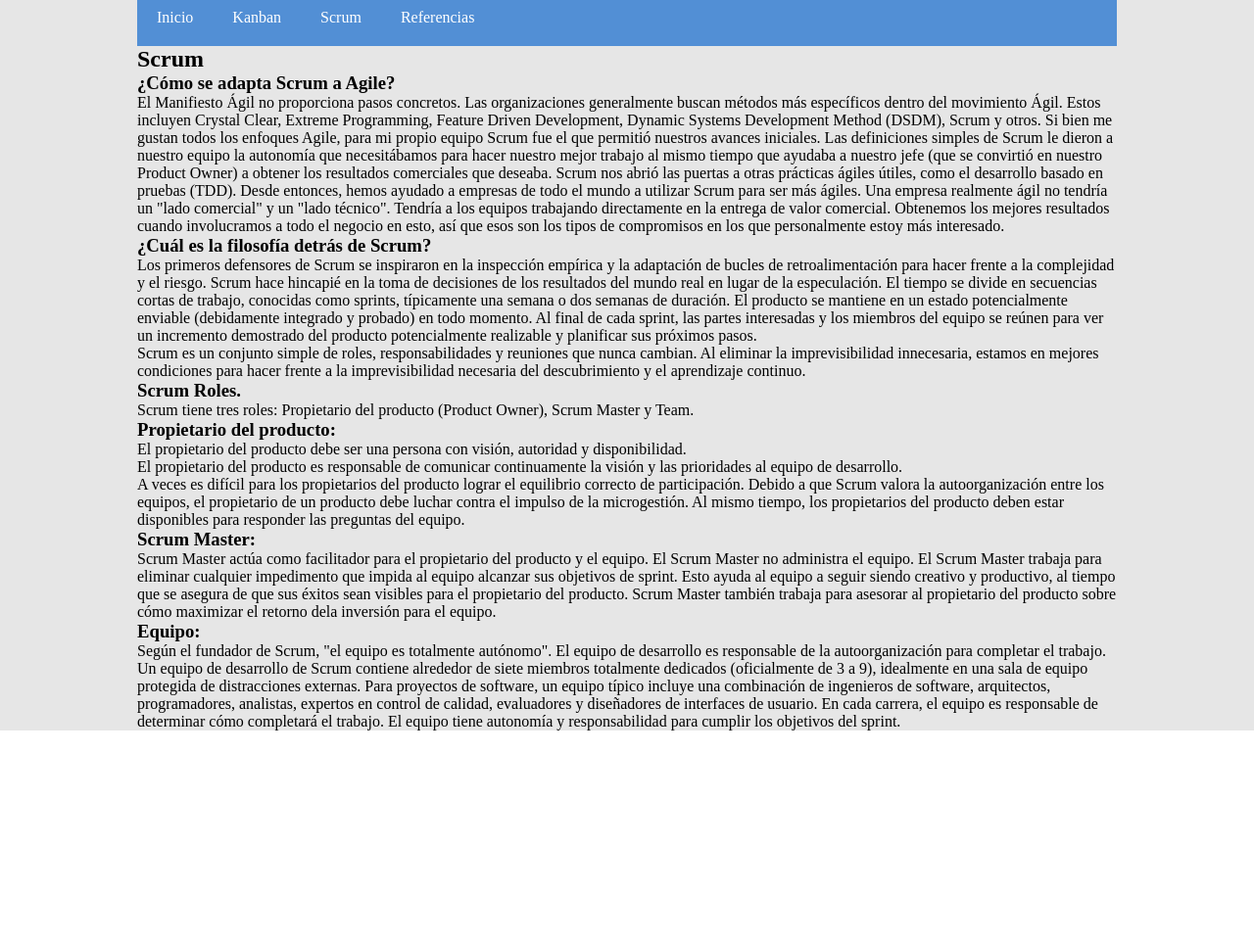
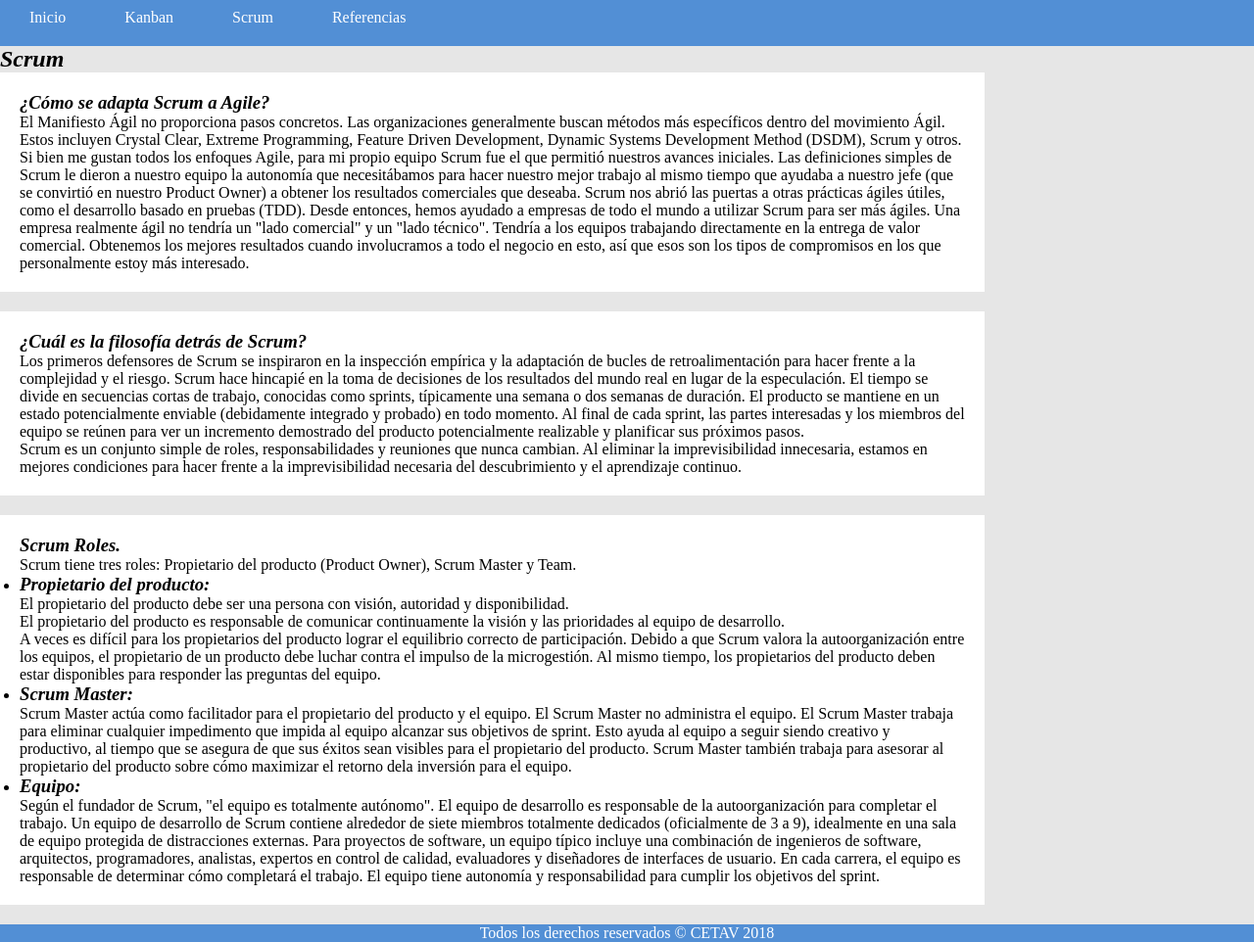
Before and after one commit to LilMonRod/agile-development-software, a plain HTML site: page scrum.html in a window 1280 px wide. Shown: the part 66-1028 px from the top of the page at 98% size. Before the commit the page ends 812 px from the top, so only its background shows below. Drawn offline with Linux system fonts and the light colour scheme.

Commit message:
modificado css y centrando informacion

```diff
--- a/Kanban.html
+++ b/Kanban.html
@@ -1,10 +1,10 @@
 <!DOCTYPE html>
-<html lang="en">
+<html lang="es">
 <head>
     <meta charset="UTF-8">
     <meta name="viewport" content="width=device-width, initial-scale=1.0">
     <meta http-equiv="X-UA-Compatible" content="ie=edge">
-    <link rel="shorcut icon" tipe="tipe/-icon" href="img/agile.png">
+    <link href="img/agile.png" rel="icon">
     <link rel="styleSheet" href="css/stilos.css"> <!--link externo-->
     <script src="js/script.js"></script>
     <title>Agile software development</title>
@@ -26,10 +26,15 @@
         </nav>
     </header>
     <!-- contenido-->
-    <div id="content">
+    <section class="main">
+      <section class="articles">
+        <article>
         <h2>La metodología Kanban.</h2>
         <p> La metodología Kanban está ganando gran popularidad en corporaciones y empresas de todo el mundo como una manera de gestionar el trabajo de forma fluida…. Proveniente de Japón, Kanban es un símbolo visual que se utiliza para desencadenar una acción. A menudo se representa en un tablero Kanban para reflejar los procesos de su flujo de trabajo.</p>
         <p>Kanban, representada por una tarjeta Kanban, se moverá a través de las diversas etapas de su trabajo hasta su finalización. A menudo se habla de él como un método de extracción, de forma que usted tira de sus tareas a través de su flujo de trabajo, ya que permite a los usuarios mover de sitio libremente las tareas en un entorno de trabajo basado en el equipo.</p>
+        </article>
+
+        <article>
         <h3>¿Cómo funciona Kanban?</h3>
         <p>Visualice lo que hace (su flujo de trabajo): Una visualización de todas sus tareas y elementos en una tabla contribuirá a que todos los miembros de su equipo se mantengan al corriente con su trabajo.
             Limite la cantidad de Trabajo en Proceso (límites del TEP): Establezca metas asequibles. Mantenga el equilibrio de su flujo de trabajo mediante la limitación de los trabajos en proceso para prevenir el exceso de compromiso en la cantidad de tareas que será incapaz de terminar.
@@ -37,6 +42,9 @@
             Lectura fácil de indicadores visuales: Conozca lo que está ocurriendo de un solo vistazo. Utilice tarjetas de colores para distinguir los Tipos de trabajo, Prioridades, Etiquetas, Fechas límite y más.
             Identifique los cuellos de botella y elimine lo que resulta descartable: Aproveche al máximo los plazos y ciclos de ejecución, del Flujo Acumulativo y de los informes de tiempo. Estos criterios le permitirán evaluar su rendimiento, detectar los problemas y ajustar el flujo de trabajo en consecuencia.</p>
         <p>Incluso hasta el método Kanban más básico producirá un aumento en el rendimiento. Una distribución simple de las tareas, sumado a una monitorización de su flujo de trabajo y el realizar los ajustes apropiados a lo largo del proceso incrementarán su eficiencia. Un equipo de desarrollo de software contratado por la BBC Worldwide London ha experimentado unas mejoras formidables en el transcurso de 12 meses, luego de la implementación de Kanban. Su tiempo de entrega se ha visto reducido en un 37% y la consistencia en la entrega ha repuntado un 47%. ¡Y este no es un caso aislado! Numerosos equipos que han implementado el método Kanban han informado de una mejora extraordinaria en sus plazos de ejecución y tiempos de entrega.</p>
+        </article>
+
+        <article>
         <h3>¿Cuáles son los beneficios clave?</h3>
         <ol>
           <li>Estímulo del rendimiento. Análisis profundo y estimaciones que permiten medir su rendimiento. Detección de cualquier problema existente y ajuste del flujo de trabajo para ganar en eficiencia. El método Kanban es muy flexible y le permite perfeccionar sus procesos para obtener los mejores resultados.</li>
@@ -45,7 +53,11 @@
 
           <li>Distribución del trabajo. Una cómoda visión general de los trabajos en curso y menos tiempo dedicado a la distribución y presentación de los trabajos. Las estimaciones son imperfectas, por consiguiente, un flujo constante de tareas reducirá su tiempo de espera y el tiempo dedicado a la asignación de tareas. Usted selecciona sus tareas, por tanto no tendrá que esperar a que la tarea vaya hacia usted.</li>
         </ol>
-
-    </div>
+        </article>
+      </section>
+    </section>
+    <footer><!--pie de pagina-->
+      <p>Todos los derechos reservados &copy; CETAV 2018</p>
+  </footer>
 </body>
 </html>
--- a/css/stilos.css
+++ b/css/stilos.css
@@ -8,14 +8,14 @@ body{
 #encabezado, h1 {
     color: #1f1f1f;
 }
-#content {
-    width: 1000px;
-    margin: 0px auto;
-    font-family: 'Times New Roman', Times, serif;
+
+h1, h2, h3 {
+    font-style: italic;
+
 }
 header, .main ,footer{
     width: 100%;
-    max-width: 1000px;
+    max-width: 1300px;
     margin: 0px auto;
 }
 header nav{
@@ -36,7 +36,7 @@ nav ul li a{
     text-decoration: none;
     color: white;
     display: block; /*para que los elementos sean en block y ni inline*/
-    padding: 20px 20px;/*para hacer espaciado entre el menu principal*/
+    padding: 20px 30px;/*para hacer espaciado entre el menu principal*/
 }
 nav ul li a:hover{
     background: #3669a3;
@@ -55,6 +55,10 @@ nav>ul>li:hover div{
     background: white;
     margin-bottom: 20px;
 }
+li> a{
+    color: #528fd5;
+}
+
 a .boton-leer{
     text-decoration:none;
     background-color: #e6e6e6;
@@ -71,20 +75,16 @@ aside{
     padding: 20px;
     box-sizing: border-box;
 }
-html {
-    background-image: url("img/tapiz.jpg");
 
-    background-repeat: repeat;
-}
 img.circulo {
 	width: 50px;
 	position: relative;
 	float: left;
 }
 footer{
-    background: #000;
+    background:  #528fd5;
     color: white;
     clear: both;
-    padding:10px 0px ;
+    padding:0px 0px ;
     text-align: center;
 }
--- a/scrum.html
+++ b/scrum.html
@@ -1,10 +1,10 @@
 <!DOCTYPE html>
-<html lang="en">
+<html lang="es">
 <head>
     <meta charset="UTF-8">
     <meta name="viewport" content="width=device-width, initial-scale=1.0">
     <meta http-equiv="X-UA-Compatible" content="ie=edge">
-    <link rel="shorcut icon" tipe="tipe/-icon" href="img/agile.png">
+    <link href="img/agile.png" rel="icon">
     <link rel="styleSheet" href="css/stilos.css"> <!--link externo-->
     <script src="js/script.js"></script>
     <title>Agile software development</title>
@@ -26,25 +26,43 @@
         </nav>
       </header>
       <!-- contenido-->
-      <div id="content">
+      <section class="main">
+        <section class="articles">
           <h2>Scrum</h2>
+          <article>
             <h3>¿Cómo se adapta Scrum a Agile?</h3>
             <p>El Manifiesto Ágil no proporciona pasos concretos. Las organizaciones generalmente buscan métodos más específicos dentro del movimiento Ágil. Estos incluyen Crystal Clear, Extreme Programming, Feature Driven Development, Dynamic Systems Development Method (DSDM), Scrum y otros. Si bien me gustan todos los enfoques Agile, para mi propio equipo Scrum fue el que permitió nuestros avances iniciales. Las definiciones simples de Scrum le dieron a nuestro equipo la autonomía que necesitábamos para hacer nuestro mejor trabajo al mismo tiempo que ayudaba a nuestro jefe (que se convirtió en nuestro Product Owner) a obtener los resultados comerciales que deseaba. Scrum nos abrió las puertas a otras prácticas ágiles útiles, como el desarrollo basado en pruebas (TDD). Desde entonces, hemos ayudado a empresas de todo el mundo a utilizar Scrum para ser más ágiles. Una empresa realmente ágil no tendría un "lado comercial" y un "lado técnico". Tendría a los equipos trabajando directamente en la entrega de valor comercial. Obtenemos los mejores resultados cuando involucramos a todo el negocio en esto, así que esos son los tipos de compromisos en los que personalmente estoy más interesado.</p>
+          </article>
+
+          <article>
             <h3>¿Cuál es la filosofía detrás de Scrum?</h3>
             <p>Los primeros defensores de Scrum se inspiraron en la inspección empírica y la adaptación de bucles de retroalimentación para hacer frente a la complejidad y el riesgo. Scrum hace hincapié en la toma de decisiones de los resultados del mundo real en lugar de la especulación. El tiempo se divide en secuencias cortas de trabajo, conocidas como sprints, típicamente una semana o dos semanas de duración. El producto se mantiene en un estado potencialmente enviable (debidamente integrado y probado) en todo momento. Al final de cada sprint, las partes interesadas y los miembros del equipo se reúnen para ver un incremento demostrado del producto potencialmente realizable y planificar sus próximos pasos.</p>
             <p>Scrum es un conjunto simple de roles, responsabilidades y reuniones que nunca cambian. Al eliminar la imprevisibilidad innecesaria, estamos en mejores condiciones para hacer frente a la imprevisibilidad necesaria del descubrimiento y el aprendizaje continuo.</p>
+          </article>
+
+          <article>
             <h3>Scrum Roles.</h3>
             <p>Scrum tiene tres roles: Propietario del producto (Product Owner), Scrum Master y Team.</p>
-        <h3>Propietario del producto:</h3>
+
+            <ul>
+              <li><h3>Propietario del producto:</h3>
                 <p>El propietario del producto debe ser una persona con visión, autoridad y disponibilidad.</p>
                 <p>El propietario del producto es responsable de comunicar continuamente la visión y las prioridades al equipo de desarrollo.</p>
                 <p>A veces es difícil para los propietarios del producto lograr el equilibrio correcto de participación. Debido a que Scrum valora la autoorganización entre los equipos, el propietario de un producto debe luchar contra el impulso de la microgestión. Al mismo tiempo, los propietarios del producto deben estar disponibles para responder las preguntas del equipo.</p>
-        <h3>Scrum Master:</h3>
+              </li>
+              <li><h3>Scrum Master:</h3>
                 <p>Scrum Master actúa como facilitador para el propietario del producto y el equipo. El Scrum Master no administra el equipo. El Scrum Master trabaja para eliminar cualquier impedimento que impida al equipo alcanzar sus objetivos de sprint. Esto ayuda al equipo a seguir siendo creativo y productivo, al tiempo que se asegura de que sus éxitos sean visibles para el propietario del producto. Scrum Master también trabaja para asesorar al propietario del producto sobre cómo maximizar el retorno dela inversión para el equipo.</p>
-        <h3>Equipo:</h3>
+              </li>
+
+              <li><h3>Equipo:</h3>
                 <p>Según el fundador de Scrum, "el equipo es totalmente autónomo". El equipo de desarrollo es responsable de la autoorganización para completar el trabajo. Un equipo de desarrollo de Scrum contiene alrededor de siete miembros totalmente dedicados (oficialmente de 3 a 9), idealmente en una sala de equipo protegida de distracciones externas. Para proyectos de software, un equipo típico incluye una combinación de ingenieros de software, arquitectos, programadores, analistas, expertos en control de calidad, evaluadores y diseñadores de interfaces de usuario. En cada carrera, el equipo es responsable de determinar cómo completará el trabajo. El equipo tiene autonomía y responsabilidad para cumplir los objetivos del sprint.</p>
-
-
-      </div>
+              </li>
+            </ul>
+            </article>
+        </section>
+      </section>
+      <footer><!--pie de pagina-->
+        <p>Todos los derechos reservados &copy; CETAV 2018</p>
+    </footer>
 </body>
 </html>
```
Also changed, not shown: referencias.html (+11 -4 lines). Lines whose indentation alone changed are shown as unchanged.
